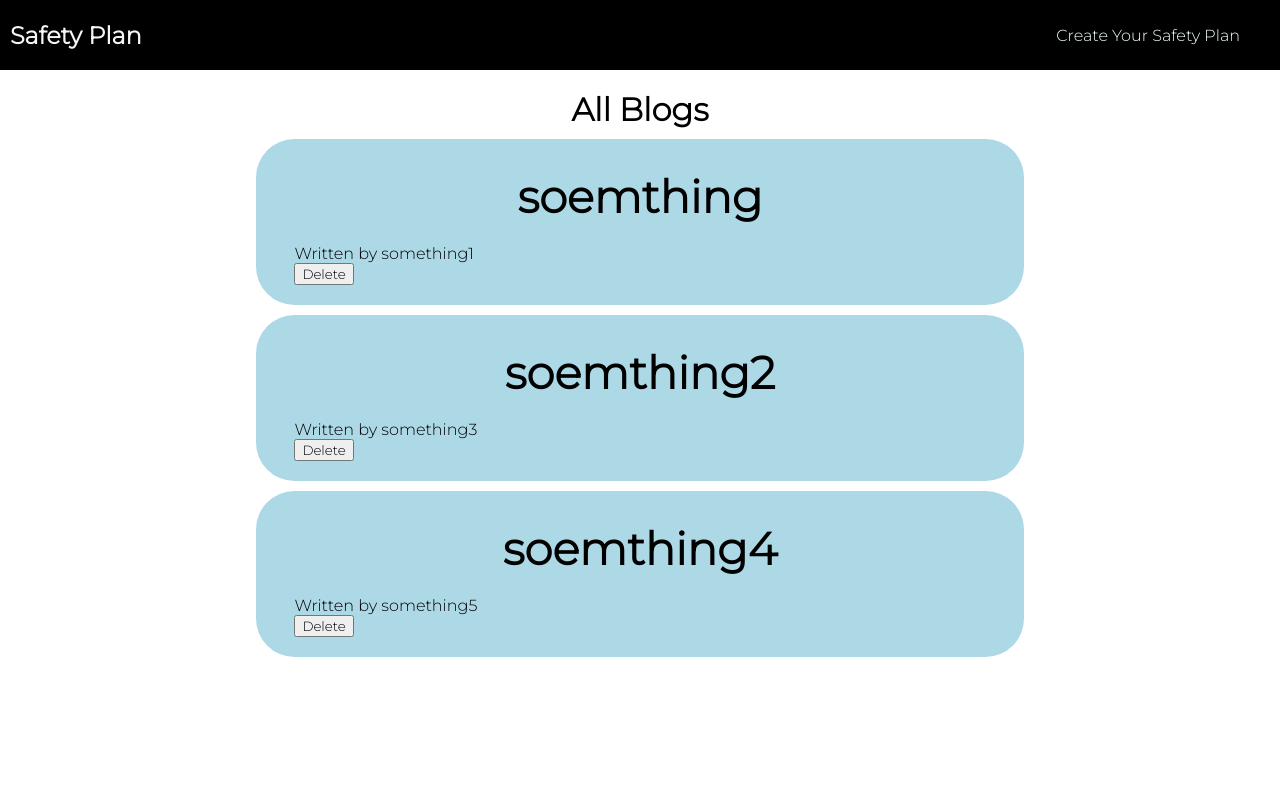
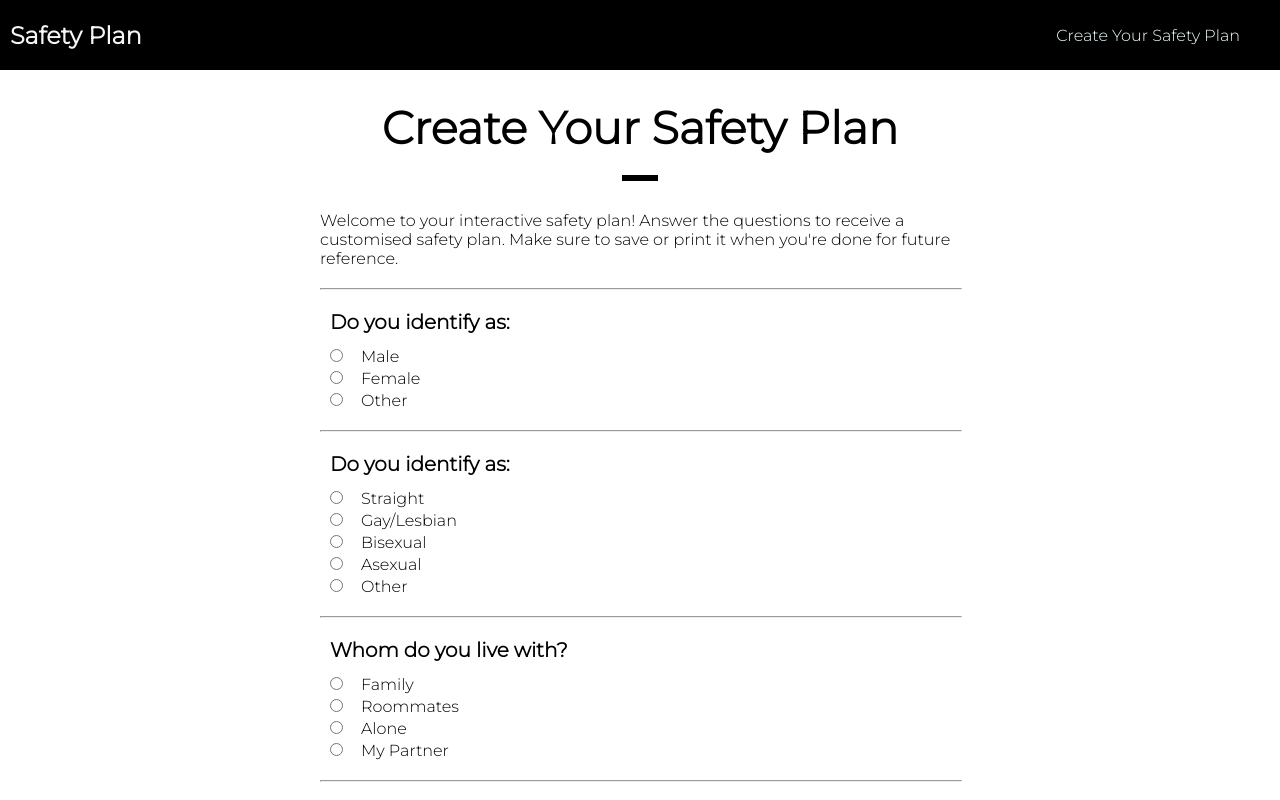
Before and after one commit to splyudovyk/safety-plan, a React (Create React App) app in the folder safety-plan/: page / in a window 1280 px wide. Shown: the top 800 px of the page. Built offline with nearby package versions, Linux system fonts and the light colour scheme.

Commit message:
Minor Changes
- Minor changes to links (/create -> /)

```diff
--- a/safety-plan/package.json
+++ b/safety-plan/package.json
@@ -1,6 +1,7 @@
 {
   "name": "safety-plan",
   "version": "0.1.0",
+  "homepage": "https://splyudovyk.github.io/safety-plan",
   "private": true,
   "dependencies": {
     "@testing-library/jest-dom": "^5.16.5",
@@ -13,6 +14,8 @@
     "web-vitals": "^2.1.4"
   },
   "scripts": {
+    "predeploy": "npm run build",
+    "deploy": "gh-pages -d build",
     "start": "react-scripts start",
     "build": "react-scripts build",
     "test": "react-scripts test",
@@ -35,5 +38,8 @@
       "last 1 firefox version",
       "last 1 safari version"
     ]
+  },
+  "devDependencies": {
+    "gh-pages": "^5.0.0"
   }
 }
--- a/safety-plan/src/App.js
+++ b/safety-plan/src/App.js
@@ -11,8 +11,7 @@ function App() {
         <Navbar />
         <div className="content">
           <Switch>
-            <Route exact path="/"><Home/></Route>
-            <Route path="/create"><Create/></Route>
+            <Route exact path="/"><Create/></Route>
           </Switch>
         </div>
       </div>
--- a/safety-plan/src/Navbar.js
+++ b/safety-plan/src/Navbar.js
@@ -5,7 +5,7 @@ const Navbar = () => {
         <nav className="navbar">
             <h1>Safety Plan</h1>
             <div className="links">
-                <Link to="/create">Create Your Safety Plan</Link>
+                <Link to="/">Create Your Safety Plan</Link>
             </div>
         </nav>
      );
```
Also changed, not shown: 1 other file (tests, documents, lock files or other folders).
